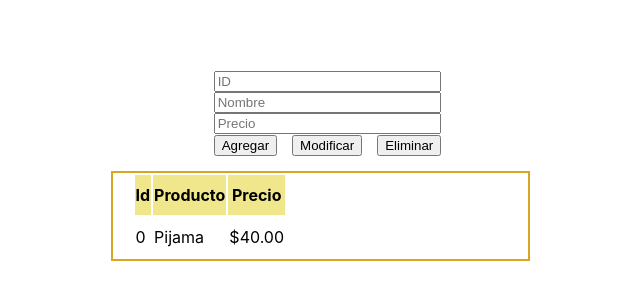
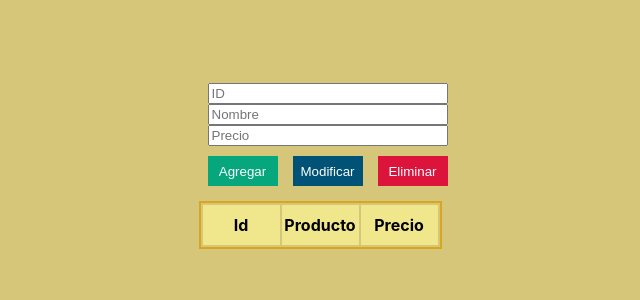
Before and after one commit to Ciervos/ReacTTablaProductos, a React (Create React App) app: page / in a window 1280 px wide. Shown: the part 134-434 px from the top of the page, without its empty margins (288-928 px from the left). Built offline with nearby package versions, Linux system fonts and the light colour scheme.

Commit message:
agregar modificar y eliminar funcionan correctamente

```diff
--- a/src/App.css
+++ b/src/App.css
@@ -1,3 +1,7 @@
+body{
+  background-color: #D5C67A;
+}
+
 .App {
   text-align: center;
 }
--- a/src/components/listadeproductos/listadeproductos.js
+++ b/src/components/listadeproductos/listadeproductos.js
@@ -4,11 +4,7 @@ import './listadeproductos.scss';
 
 const Listadeproductos = props =>{
 
-    const[maindata,setMaindata] = useState([{
-        id: 0,
-        name: "Pijama",
-        precio: "40.00"
-    }]);
+    const[maindata,setMaindata] = useState([]);
 
     const [id, setId] = useState();
     const [name, setName] = useState();
@@ -47,7 +43,6 @@ const Listadeproductos = props =>{
     }
 
     const eliminarLista = () =>{
-        console.log("me ejecuto -eliminarLista");
         /*let inputcont = document.querySelector("#inputprincipal").value;
         inputcont = inputcont.split(",");
         let targetid =  inputcont[0];*/
@@ -59,19 +54,33 @@ const Listadeproductos = props =>{
         setMaindata(maindata => maindata.filter(item => item.precio !== targetprecio));*/
     }
 
+    const modLista = () =>{
+       let reemplazo = {
+        id,
+        name,
+        precio,
+    }
 
-     useEffect(() => {
+    const lista = [...maindata];
+    const index = lista.findIndex(maindata => maindata.id == id);
+    lista.splice(index,1,reemplazo);
+
+     setMaindata(lista)
+    }
+
+
+     /*useEffect(() => {
         console.log("Se ejecuta useEffect");
-    }, [maindata]);
+    }, [maindata]);*/
 
         return(
     <div className="lista-contenedorgeneral">
-        <div><div className="input-contenedor"><input id="inputprincipal" onChange={getId} type="text" placeholder="ID"></input>
-        <input id="inputprincipal" type="text" onChange={getName} placeholder="Nombre"></input>
-        <input id="inputprincipal" type="text" onChange={getPrecio} placeholder="Precio"></input></div>
-        <button type="submit" onClick={agregarLista}>Agregar</button>
-        <button type="submit">Modificar</button>
-        <button type="submit" onClick={eliminarLista}>Eliminar</button></div>
+        <div><div className="input-contenedor"><input className="inputprincipal" onChange={getId} type="text" placeholder="ID"></input>
+        <input className="inputprincipal" type="text" onChange={getName} placeholder="Nombre"></input>
+        <input className="inputprincipal" type="text" onChange={getPrecio} placeholder="Precio"></input></div>
+        <button id="add" type="submit" onClick={agregarLista}>Agregar</button>
+        <button id="edit" type="submit" onClick={modLista}>Modificar</button>
+        <button id="delete"type="submit" onClick={eliminarLista}>Eliminar</button></div>
         <Tablalista maindata={maindata}></Tablalista>
     </div>
         );
--- a/src/components/listadeproductos/listadeproductos.scss
+++ b/src/components/listadeproductos/listadeproductos.scss
@@ -8,11 +8,37 @@
 }
 
 button{
+
+    border: 0;
+    color: white;
     margin-left: 15px;
+    margin-top: 10px;
+    height: 30px;
+    width: 70px;
+
+
 }
+#add{
+    background-color: #06A77D;
+   }
+#edit{
+    background-color: #005377;
+}
+
+#delete{
+    background-color: crimson;
+}
+
 
 .input-contenedor{
     display: flex;
     flex-direction: column;
     padding-left: 15px;
 }
+
+.inputprincipal{
+
+    &:focus{
+    background-color: #F1A208;
+    }
+}
--- a/src/components/tablalista/tablalista.js
+++ b/src/components/tablalista/tablalista.js
@@ -7,16 +7,17 @@ const Tablalista = ({maindata, ...props}) =>{
         return(
     <div className="tabla-contenedorgeneral">
         <table>
+          <thead>
         <tr className="tabla-columnacabeza">
           <th>Id</th>
           <th>Producto</th>
           <th>Precio</th>
         </tr>
-
+        </thead>
 
         {maindata.map(item=>{
           return(
-          <tr>
+          <tr key={item.id}>
           <td>{item.id}</td>
           <td>{item.name}</td>
           <td>{`$${item.precio}`}</td>
--- a/src/components/tablalista/tablalista.scss
+++ b/src/components/tablalista/tablalista.scss
@@ -1,13 +1,16 @@
 .tabla-contenedorgeneral{
 border: 2px solid #daa520;
 margin-top: 15px;
-width: 395px;
-padding-left: 20px;
+
 
 tr{
 
     height: 40px;
 
+}
+
+th{
+    width: 75px;
 }
 .tabla-columnacabeza{
     background-color: khaki;
```
